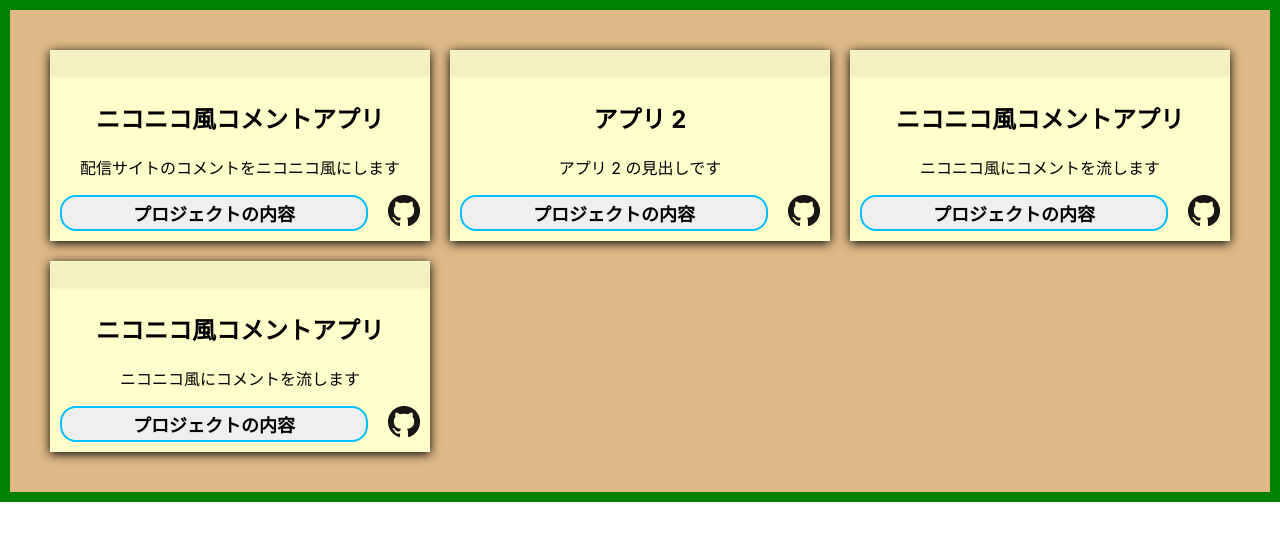
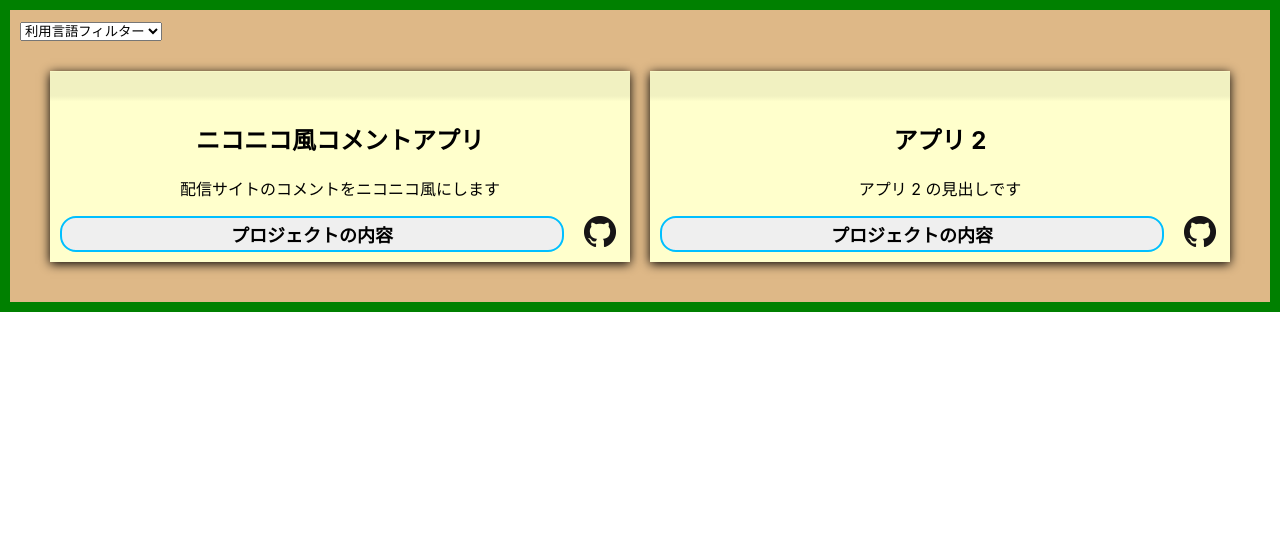
Before and after one commit to shigaresso/portfolio-react, a React (Create React App) app: page / in a window 1280 px wide. Shown: the top 540 px of the page. Built offline with nearby package versions, Linux system fonts and the light colour scheme.

Commit message:
リポジトリを表示するグリッド部分のフィルタ機能の完成

```diff
--- a/src/App.scss
+++ b/src/App.scss
@@ -6,14 +6,5 @@
     padding: 10px;
     background-color: burlywood;
 
-    .grid {
-      padding: 30px;
-      gap: 20px;
-      display: grid;
-      grid-template-columns: repeat(auto-fit, minmax(300px, 1fr));
-      text-align: center;
-      justify-content: center;
-    }
-
   }
 }
--- a/src/App.tsx
+++ b/src/App.tsx
@@ -1,18 +1,21 @@
+import { useState } from 'react';
+import { CardGrid } from './components/CardGrid';
+import { SearchCardBox } from './components/SearchCardBox';
 import './App.scss';
-import { Card } from './components/Card';
-import { data } from './data';
 
 function App() {
+  // ポートフォリオのグリッドで表示するリポジトリのフィルター用変数
+  const [filterText, setFilterText] = useState("")
+  console.log(`${filterText} を選択しました`)
+
   return (
     <div className="App">
+
       <div className='box'>
 
-        <div className='grid'>
-          <Card projectName={data[0].projectName} heading={data[0].heading} gitHubLink={data[0].gitHubLink} />
-          <Card projectName={data[1].projectName} heading={data[1].heading} />
-          <Card projectName="ニコニコ風コメントアプリ" heading="ニコニコ風にコメントを流します" />
-          <Card projectName="ニコニコ風コメントアプリ" heading="ニコニコ風にコメントを流します" />
-        </div>
+        <SearchCardBox setFilterText={setFilterText}/>
+
+        <CardGrid filterText={filterText}/>
 
       </div>
     </div>
--- /dev/null
+++ b/src/CardGrid.scss
@@ -0,0 +1,8 @@
+.CardGrid {
+    padding: 30px;
+    gap: 20px;
+    display: grid;
+    grid-template-columns: repeat(auto-fit, minmax(300px, 1fr));
+    text-align: center;
+    justify-content: center;
+  }
--- a/src/components/Card.tsx
+++ b/src/components/Card.tsx
@@ -1,11 +1,7 @@
 import "../Card.scss";
 import GitHubImage from "../GitHub-Mark-32px.png"
+import { card } from "../data";
 
-type card = {
-    projectName: string
-    heading: string
-    gitHubLink?: string
-}
 
 export const Card = (props: card) => {
     return (
--- /dev/null
+++ b/src/components/CardGrid.tsx
@@ -0,0 +1,20 @@
+import { card, datas } from "../data"
+import { Card } from "./Card"
+import "../CardGrid.scss"
+
+export const CardGrid = (props: any) => {
+    // 表示するリポジトリのフィルタ機能
+    const cardNodes: card[] = props.textFilter ? datas.filter(
+        (data) => {
+            return data.languages.includes(props.textFilter)
+        }
+    ) : datas
+
+    return (
+        <div className="CardGrid">
+            {cardNodes.map((data) =>
+                <Card key={data.projectName} projectName={data.projectName} heading={data.heading} languages={data.languages} />
+            )}
+        </div>
+    )
+}
--- /dev/null
+++ b/src/components/SearchCardBox.tsx
@@ -0,0 +1,10 @@
+export const SearchCardBox = (props: any) => {
+
+    return (
+        <select onChange={(e) => props.setFilterText((prev: string) => prev = e.target.value)}>
+          <option value="">利用言語フィルター</option>
+          <option value="JavaScript">JavaScript</option>
+          <option value="Python">Python</option>
+        </select>
+    )
+}
--- a/src/data.ts
+++ b/src/data.ts
@@ -1,12 +1,21 @@
-export const data = [
+export type card = {
+    projectName: string
+    heading: string
+    gitHubLink?: string
+    languages: string[]
+}
+
+export const datas: card[] = [
     {
         projectName: "ニコニコ風コメントアプリ",
         heading: "配信サイトのコメントをニコニコ風にします",
         gitHubLink: "https://github.com/shigaresso/comment-flow-server",
+        languages: ["HTML", "CSS", "JavaScript"],
     },
     {
         projectName: "アプリ 2",
         heading: "アプリ 2 の見出しです",
         gitHubLink: "aaa",
+        languages: ["Python"],
     },
 ]
```
Also changed, not shown: 11 other files (tests, documents, lock files or other folders).
